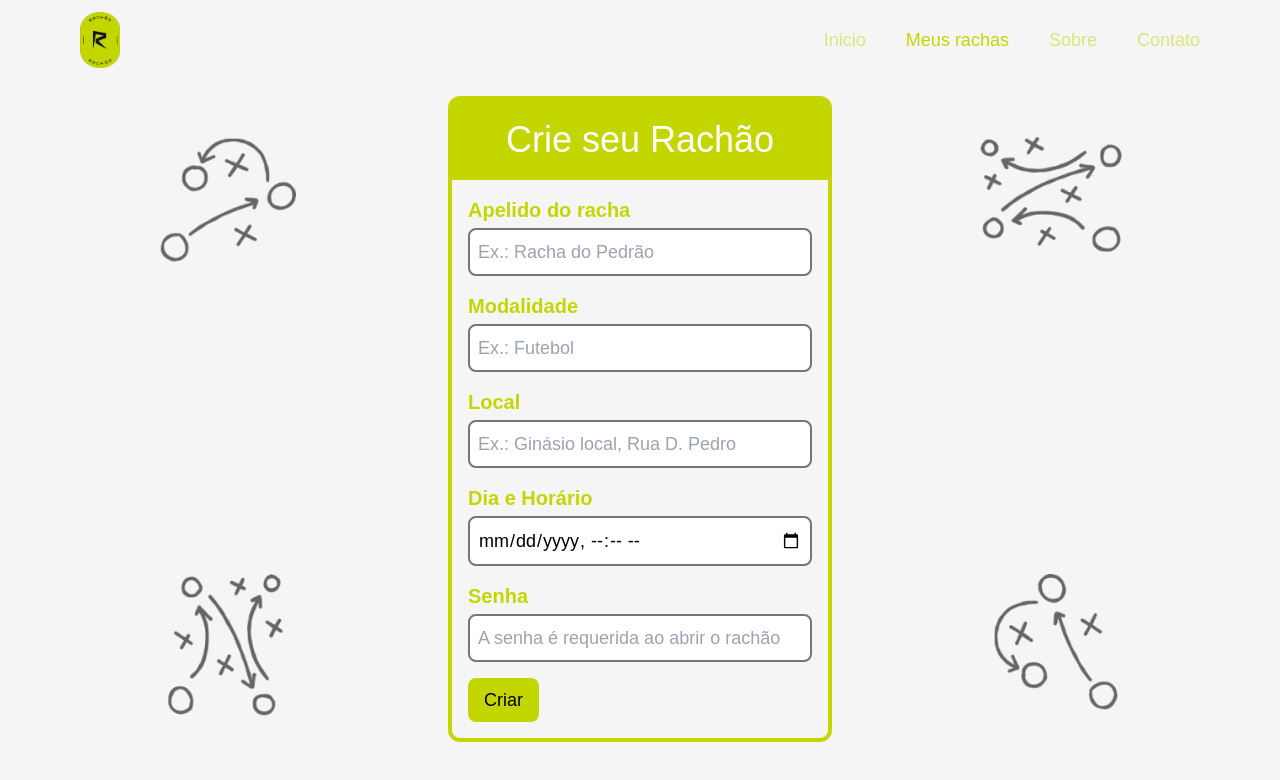
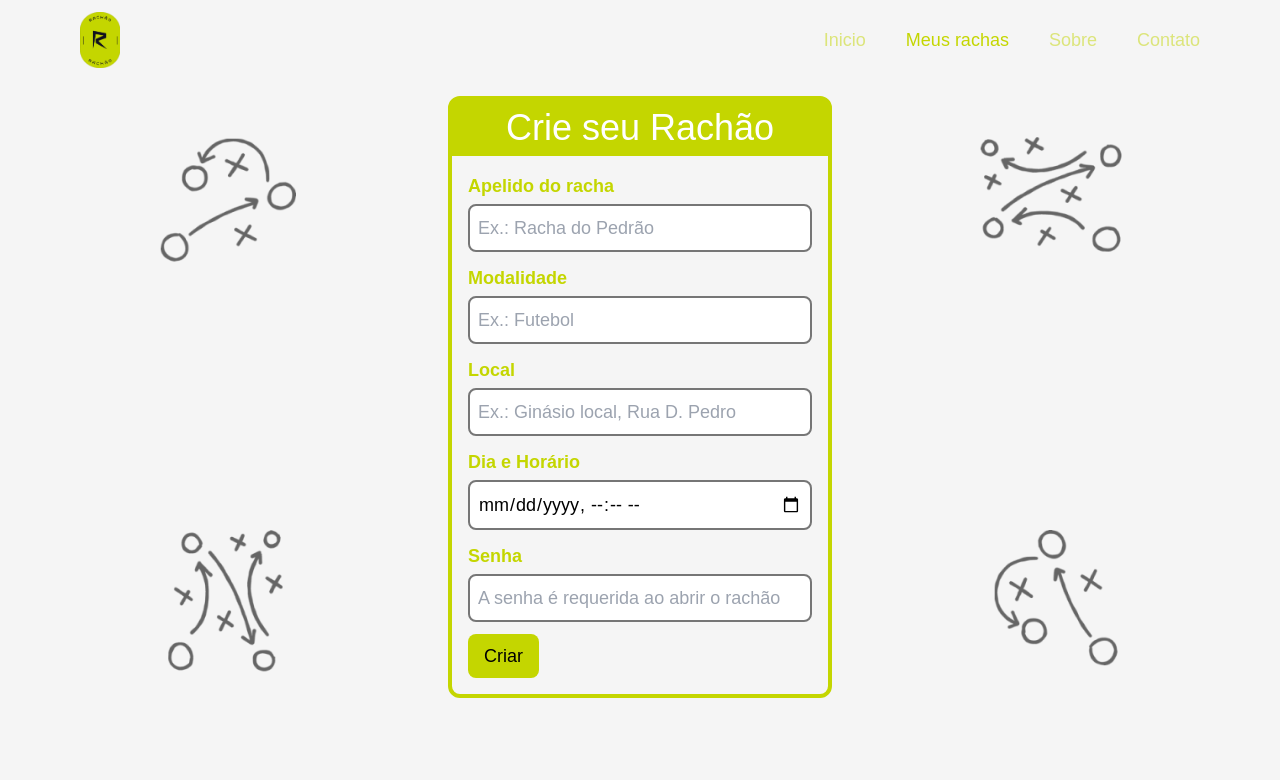
Before and after one commit to ViniGhiraldi/rachao, a Next.js app: page /meusrachas/novo in a window 1280 px wide. Shown: the top 780 px of the page. Built offline with nearby package versions, Linux system fonts and the light colour scheme; a web font is replaced by a local one.

Commit message:
feat: visual adjustments

```diff
--- a/src/app/meusrachas/(main)/page.tsx
+++ b/src/app/meusrachas/(main)/page.tsx
@@ -3,7 +3,7 @@ import { Divider } from "@/components/divider";
 import { RachaoLayout } from "@/components/rachao-layout";
 import { Plus } from "lucide-react";
 
-export default function Meusrachas() {
+export default async function Meusrachas() {
     return(
         <div className="">
             <RachaoLayout.root>
--- a/src/app/meusrachas/novo/components/form.tsx
+++ b/src/app/meusrachas/novo/components/form.tsx
@@ -28,20 +28,20 @@ export const Form = () => {
     }
 
     return (
-        <form className="p-4 space-y-4" onSubmit={handleSubmit(handleCreateRachao)}>
+        <form className="p-4 space-y-3" onSubmit={handleSubmit(handleCreateRachao)}>
             <div className="flex flex-col gap-1">
                 <Label htmlFor="nome">Apelido do racha</Label>
-                <input type="text" {...register('nome')} id="nome" className="border-2 border-muted font-londrina font-thin w-full p-2 rounded-lg text-lg" placeholder="Ex.: Racha do Pedrão" />
+                <input type="text" {...register('nome')} id="nome" autoComplete="off" className="border-2 border-muted font-londrina font-thin w-full p-2 rounded-lg text-lg" placeholder="Ex.: Racha do Pedrão" />
                 {errors.nome && <p className="text-sm font-londrina text-danger font-thin">{errors.nome.message}</p>}
             </div>
             <div className="flex flex-col gap-1">
                 <Label htmlFor="modalidade">Modalidade</Label>
-                <input type="text" {...register('modalidade')} id="modalidade" className="border-2 border-muted font-londrina font-thin w-full p-2 rounded-lg text-lg" placeholder="Ex.: Futebol" />
+                <input type="text" {...register('modalidade')} id="modalidade" autoComplete="off" className="border-2 border-muted font-londrina font-thin w-full p-2 rounded-lg text-lg" placeholder="Ex.: Futebol" />
                 {errors.modalidade && <p className="text-sm font-londrina text-danger font-thin">{errors.modalidade.message}</p>}
             </div>
             <div className="flex flex-col gap-1">
                 <Label htmlFor="local">Local</Label>
-                <input type="text"  {...register('local')} id="local" className="border-2 border-muted font-londrina font-thin w-full p-2 rounded-lg text-lg" placeholder="Ex.: Ginásio local, Rua D. Pedro" />
+                <input type="text"  {...register('local')} id="local" autoComplete="off" className="border-2 border-muted font-londrina font-thin w-full p-2 rounded-lg text-lg" placeholder="Ex.: Ginásio local, Rua D. Pedro" />
                 {errors.local && <p className="text-sm font-londrina text-danger font-thin">{errors.local.message}</p>}
             </div>
             <div className="flex flex-col gap-1">
--- a/src/app/meusrachas/novo/page.tsx
+++ b/src/app/meusrachas/novo/page.tsx
@@ -10,7 +10,7 @@ export default function Novo() {
                 <Image src='/imgs/esquema-concept-2.png' alt="Esquema de jogo" className="hidden lg:block absolute right-0" width={200} height={200} />
                 <Image src='/imgs/esquema-concept-1.png' alt="Esquema de jogo" className="hidden lg:block absolute right-0 bottom-0 -rotate-90" width={200} height={200} />
                 <div className="sm:rounded-xl sm:border-4 w-full sm:w-96 border-primary">
-                    <div className="py-5 text-center bg-primary">
+                    <div className="py-2 text-center bg-primary">
                         <h1 className="text-4xl text-white font-londrina">Crie seu Rachão</h1>
                     </div>
                     <Form/>
--- a/src/components/label.tsx
+++ b/src/components/label.tsx
@@ -1,5 +1,5 @@
 import { twMerge } from "tailwind-merge"
 
 export const Label = ({className, children, ...rest}: React.ComponentProps<'label'>) => {
-    return <label className={twMerge("font-semibold text-primary text-xl", className)} {...rest}>{children}</label>
+    return <label className={twMerge("font-semibold text-primary text-lg", className)} {...rest}>{children}</label>
 }
```
